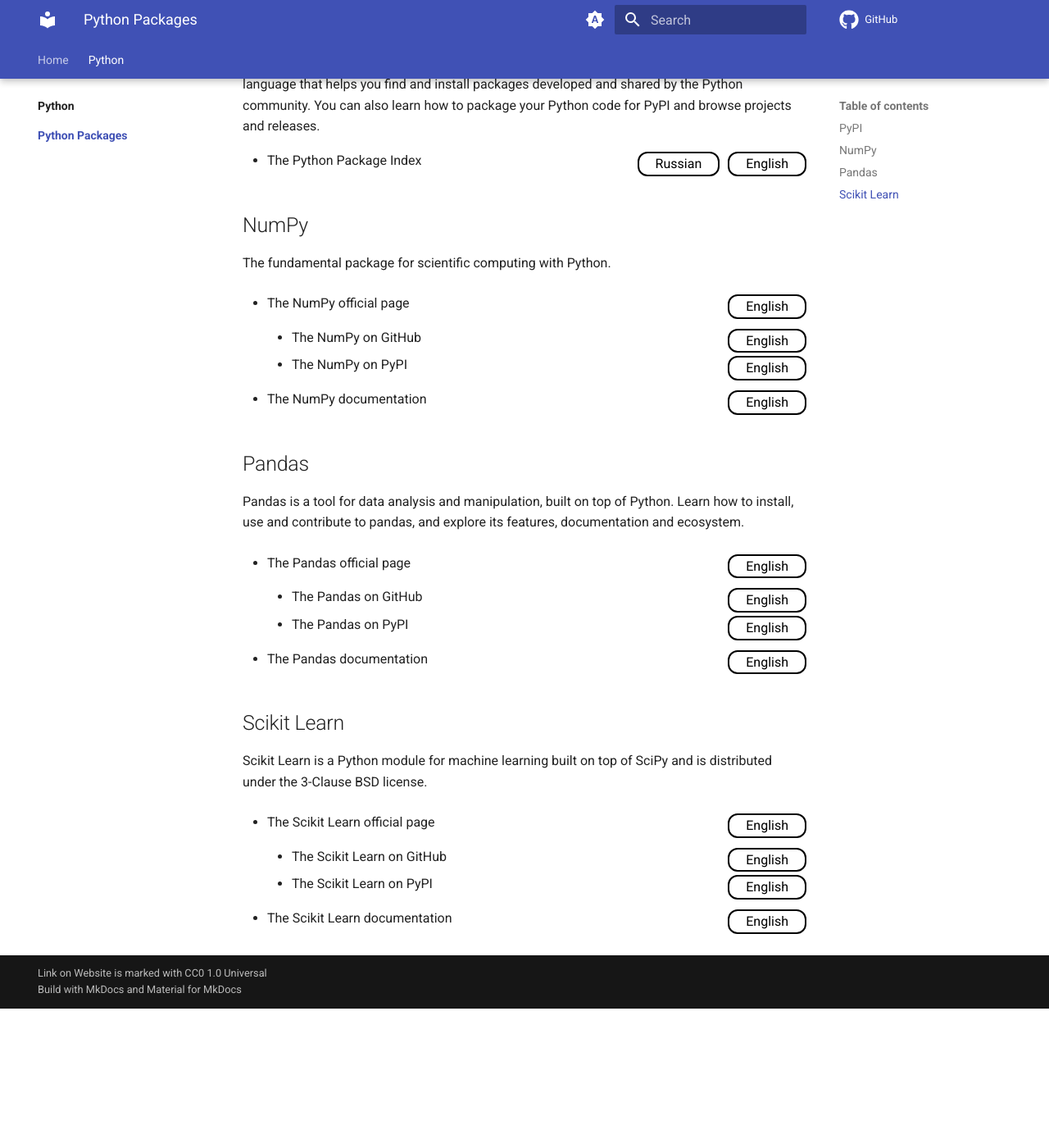
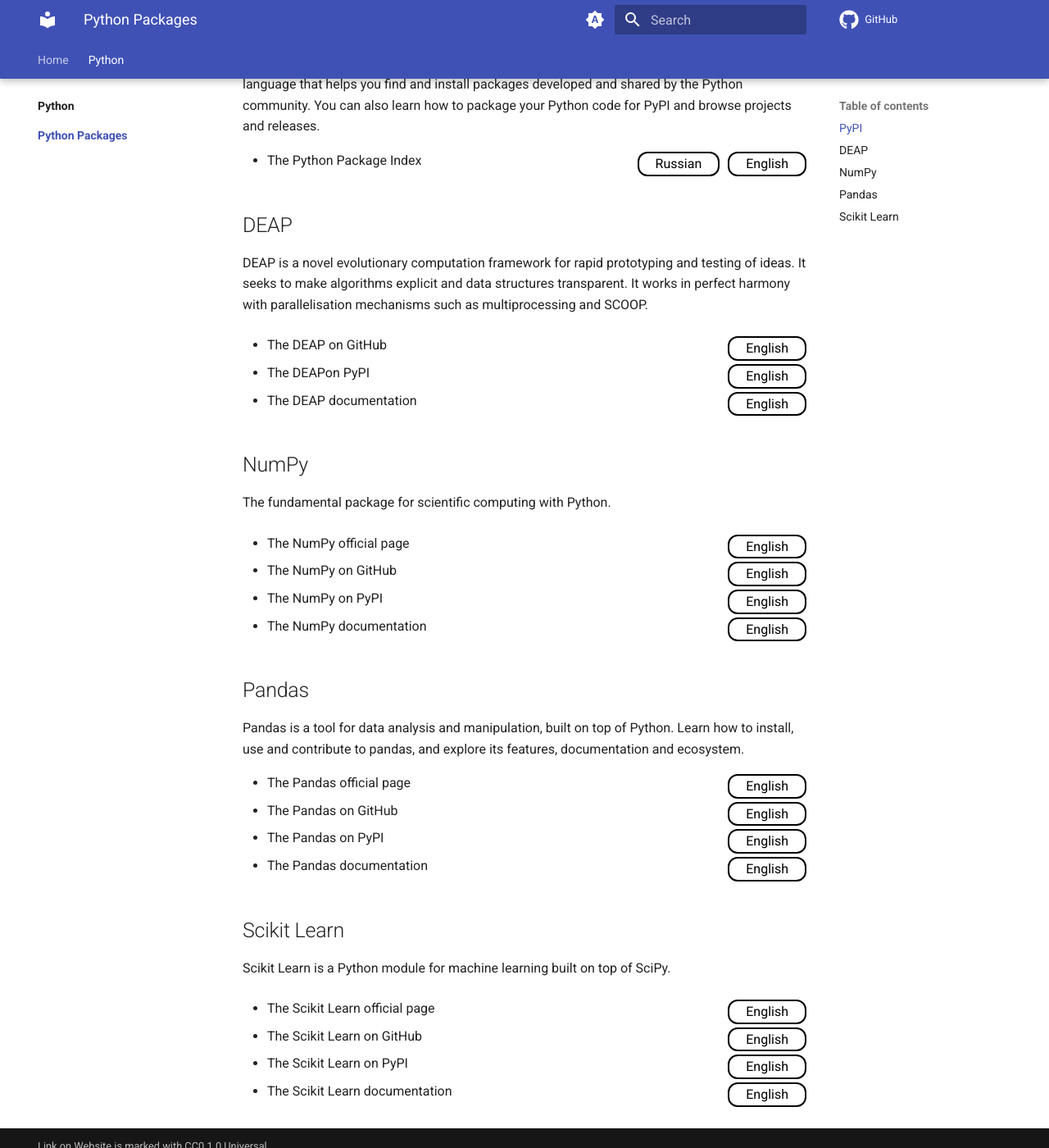
Before and after one commit to bookseer/links, an MkDocs documentation site: the page built from docs/python/packages/index.md, in a window 1280 px wide and 1400 px high, scrolled down 254 px. Shown: the whole window at 82% size. Built offline with MkDocs 1.6.1 and Material for MkDocs 9.7.7, drawn with Linux system fonts in a browser that asks for light colours; comment, search, counter and statistics services are not loaded; before the commit the page ends 1484 px from its top, so only the background shows below that.

Commit message:
Added links on DEAP Python Package

```diff
--- a/docs/python/packages/index.md
+++ b/docs/python/packages/index.md
@@ -2,11 +2,28 @@
 
 ## PyPI
 
-PyPI (The Python Package Index) is a repository of software for the Python programming language that helps you find and install packages developed and shared by the Python community. You can also learn how to package your Python code for PyPI and browse projects and releases.
+PyPI (The Python Package Index) is a repository of software for the Python programming language that helps you find and
+install packages developed and shared by the Python community.
+You can also learn how to package your Python code for PyPI and browse projects and releases.
 
 - The Python Package Index
   [en](https://pypi.org/)
   [ru](https://pypi.org/)
+
+
+## DEAP
+DEAP is a novel evolutionary computation framework for rapid prototyping and testing of ideas.
+It seeks to make algorithms explicit and data structures transparent.
+It works in perfect harmony with parallelisation mechanisms such as multiprocessing and SCOOP.
+
+- The DEAP on GitHub
+  [en](https://github.com/DEAP/deap)
+
+- The DEAPon PyPI
+  [en](https://pypi.org/project/deap/)
+
+- The DEAP documentation
+  [en](https://deap.readthedocs.io/en/master/)
 
 
 ## NumPy
@@ -15,42 +32,42 @@
 - The NumPy official page
   [en](http://numpy.org)
 
-    - The NumPy on GitHub
-      [en](https://github.com/numpy/numpy/)
+- The NumPy on GitHub[en](https://github.com/numpy/numpy/)
 
-    - The NumPy on PyPI
-      [en](https://pypi.org/project/numpy/)
+- The NumPy on PyPI
+  [en](https://pypi.org/project/numpy/)
 
-- The NumPy documentation [en](https://numpy.org/doc/)
+- The NumPy documentation
+  [en](https://numpy.org/doc/)
 
 
 ## Pandas
-Pandas is a tool for data analysis and manipulation, built on top of Python. Learn how to install, use and contribute to pandas, and explore its features, documentation and ecosystem.
+Pandas is a tool for data analysis and manipulation, built on top of Python. Learn how to install, use and contribute
+to pandas, and explore its features, documentation and ecosystem.
 
 - The Pandas official page
   [en](https://pandas.pydata.org/)
+- The Pandas on GitHub
+  [en](https://github.com/pandas-dev/pandas)
 
-    - The Pandas on GitHub
-      [en](https://github.com/pandas-dev/pandas)
-
-    - The Pandas on PyPI
-      [en](https://pypi.org/project/pandas/)
+- The Pandas on PyPI
+  [en](https://pypi.org/project/pandas/)
 
 - The Pandas documentation
   [en](https://pandas.pydata.org/docs/)
 
 
 ## Scikit Learn
-Scikit Learn is a Python module for machine learning built on top of SciPy and is distributed under the 3-Clause BSD license.
+Scikit Learn is a Python module for machine learning built on top of SciPy.
 
 - The Scikit Learn official page
   [en](https://scikit-learn.org/)
 
-    - The Scikit Learn on GitHub
-      [en](https://github.com/scikit-learn/scikit-learn)
+- The Scikit Learn on GitHub
+  [en](https://github.com/scikit-learn/scikit-learn)
 
-    - The Scikit Learn on PyPI
-      [en](https://pypi.org/project/scikit-learn/)
+- The Scikit Learn on PyPI
+  [en](https://pypi.org/project/scikit-learn/)
 
 - The Scikit Learn documentation
   [en](https://scikit-learn.org/stable/)
```
